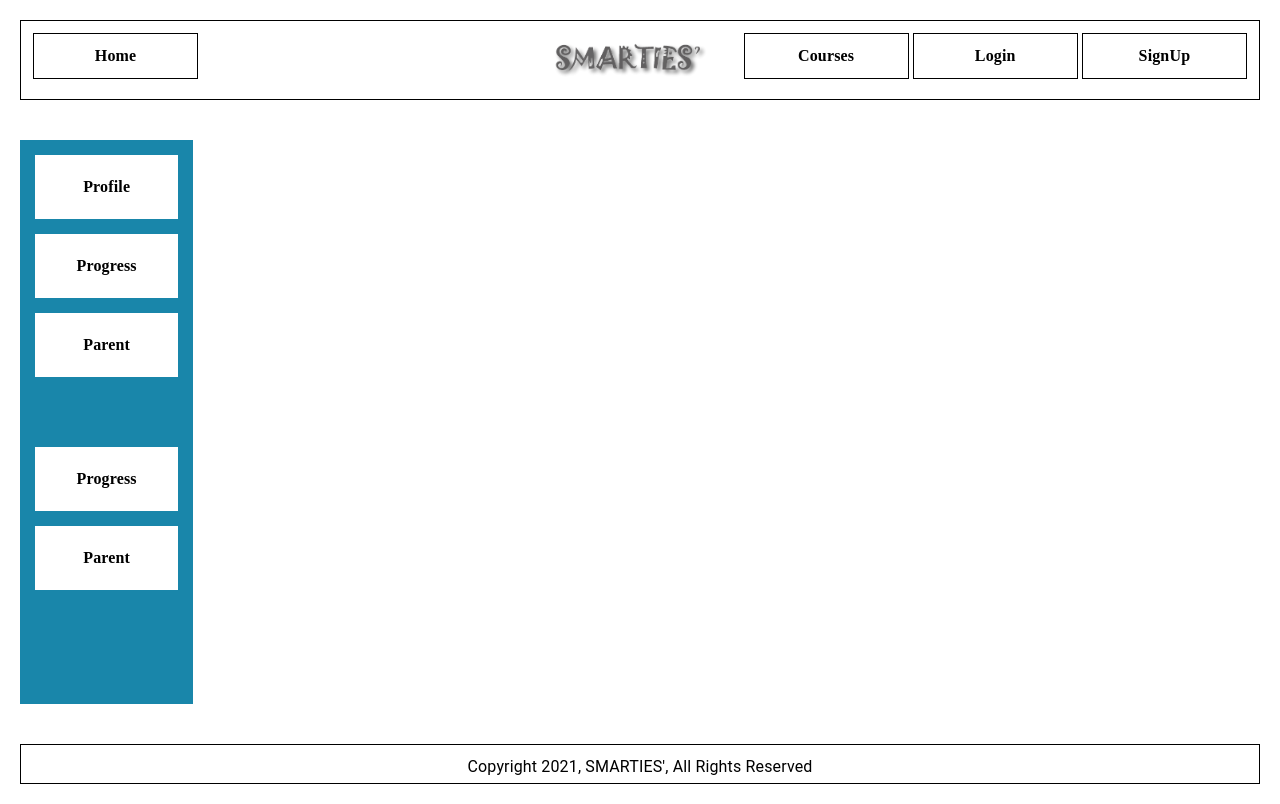
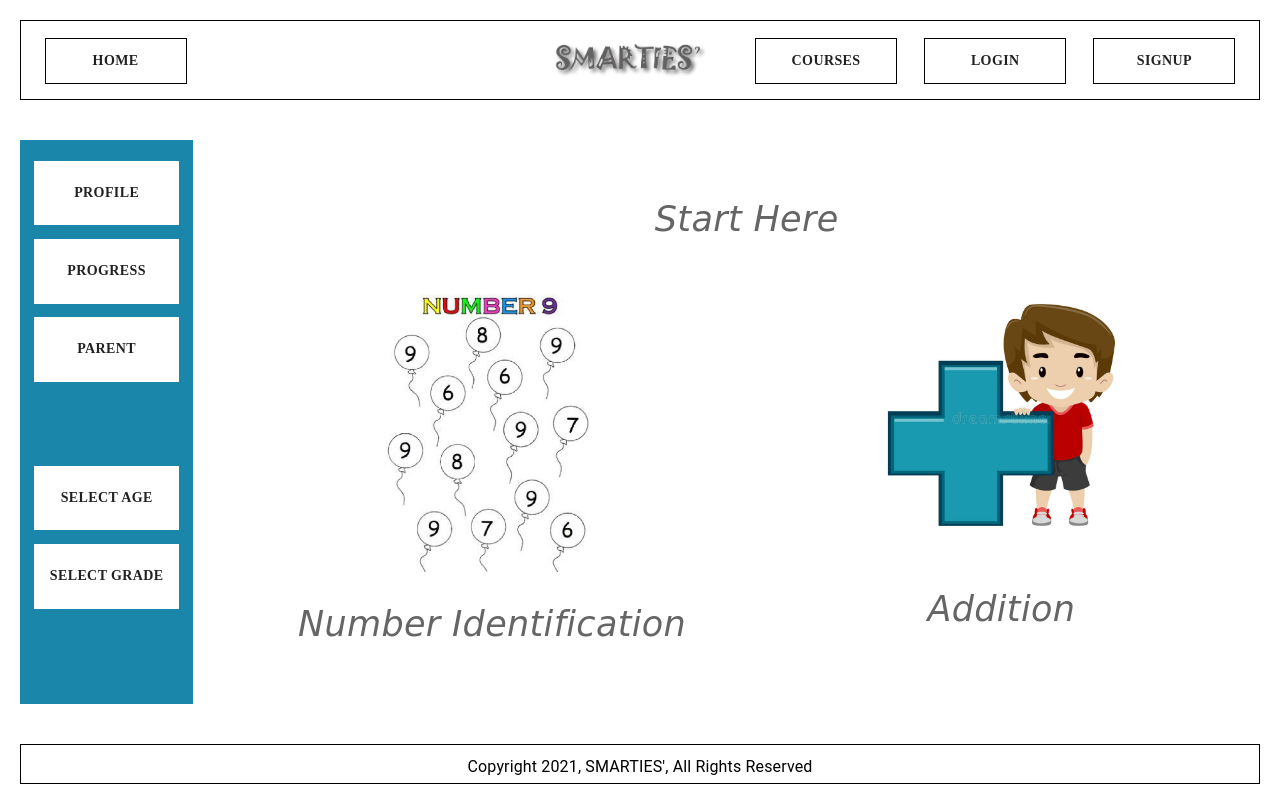
Before and after one commit to Dilaxn/smarties, a React (Create React App) app: page /playWithMath in a window 1280 px wide. Built offline with nearby package versions, Linux system fonts and the light colour scheme.

Commit message:
recent commit with linked pages

```diff
--- a/src/App.js
+++ b/src/App.js
@@ -19,7 +19,7 @@
 import ReportMath from "./pages/ReportMath"
 import ReportSpeak from "./pages/ReportSpeak";
 import Talk from "./pages/Talk";
-
+import PlayWithMath from './pages/PlayWithMath'
 
 function App() {
   return (
@@ -43,6 +43,8 @@
                     <Route exact path='/reportSpeak' component={ReportSpeak}/>
                     <Route exact path='/talk' component={Talk}/>
                     <Route exact path='/grade' component={Grade}/>
+                    <Route exact path='/playWithMath' component={PlayWithMath}/>
+
 
 
 
--- /dev/null
+++ b/src/fonts/index.css
@@ -0,0 +1 @@
+@font-face {font-family: "Jokerman"; src: url("//db.onlinewebfonts.com/t/eec0608ff80827a878d7da11b3b71857.eot"); src: url("//db.onlinewebfonts.com/t/eec0608ff80827a878d7da11b3b71857.eot?#iefix") format("embedded-opentype"), url("//db.onlinewebfonts.com/t/eec0608ff80827a878d7da11b3b71857.woff2") format("woff2"), url("//db.onlinewebfonts.com/t/eec0608ff80827a878d7da11b3b71857.woff") format("woff"), url("//db.onlinewebfonts.com/t/eec0608ff80827a878d7da11b3b71857.ttf") format("truetype"), url("//db.onlinewebfonts.com/t/eec0608ff80827a878d7da11b3b71857.svg#Jokerman") format("svg"); }
--- a/src/layouts/MainLayout.js
+++ b/src/layouts/MainLayout.js
@@ -5,6 +5,8 @@
 // import {AlertSnack} from '../pages/component';
 // import {AuthContext} from '../context/AuthContext';
 import slogo from "../images/slogo.png"
+import {useHistory} from "react-router";
+
 
 const useStyles = makeStyles((theme) => ({
     root: {
@@ -28,6 +30,8 @@
 
 const MainLayout = ({children}) => {
     const classes = useStyles();
+    let history = useHistory()
+
     // const { alertMessage: authMessage, currentUser, logout} = useContext(AuthContext);
 
     // const messageData = () => {
@@ -55,13 +59,27 @@
                     <Grid container item style={{padding: 10, margin: 20, height: 80, border: "1px solid black"}}>
                         <Grid item md={5}>
                             <Grid item md={4} style={{justifyContent: "center"}}>
-                                <Typography align="center" style={{
+                                <Button
+                                    onClick={
+                                        ()=>{
+                                            history.push('/home')
+                                        }
+                                    }
+                                    align="center"
+
+                                        style={{
                                     fontFamily: "papyrus",
                                     fontWeight: "bold",
                                     padding: 10,
-                                    margin: 2,
+                                    marginLeft: '8%',
+                                    marginRight: '8%',
+                                    marginTop: '4%',
+                                    marginBottom: '4%',
+                                    width: '84%',
+                                    backgroundColor: "white",
+                                    borderRadius:0,
                                     border: "1px solid black"
-                                }}>Home</Typography>
+                                }}>Home</Button>
                             </Grid>
 
                         </Grid>
@@ -70,31 +88,71 @@
                         </Grid>
                         <Grid container item md={5}>
                             <Grid item md={4} style={{justifyContent: "center"}}>
-                                <Typography align="center" style={{
+                                <Button
+                                    onClick={
+                                        ()=>{
+                                            history.push('/courses')
+                                        }
+                                    }
+                                    align="center"
+
+                                        style={{
                                     fontFamily: "papyrus",
                                     fontWeight: "bold",
                                     padding: 10,
-                                    margin: 2,
+                                    marginLeft: '8%',
+                                    marginRight: '8%',
+                                    marginTop: '4%',
+                                    marginBottom: '4%',
+                                    width: '84%',
+                                    backgroundColor: "white",
+                                    borderRadius:0,
                                     border: "1px solid black"
-                                }}>Courses</Typography>
+                                }}>Courses</Button>
                             </Grid>
                             <Grid item md={4} style={{justifyContent: "center"}}>
-                                <Typography align="center" style={{
+                                <Button
+                                    onClick={
+                                        ()=>{
+                                            history.push('/login')
+                                        }
+                                    }
+                                    align="center"
+                                        style={{
                                     fontFamily: "papyrus",
                                     fontWeight: "bold",
                                     padding: 10,
-                                    margin: 2,
+                                    marginLeft: '8%',
+                                    marginRight: '8%',
+                                    marginTop: '4%',
+                                    marginBottom: '4%',
+                                    width: '84%',
+                                    backgroundColor: "white",
+                                    borderRadius:0,
                                     border: "1px solid black"
-                                }}>Login</Typography>
+                                }}>Login</Button>
                             </Grid>
                             <Grid item md={4} style={{justifyContent: "center"}}>
-                                <Typography align="center" style={{
+                                <Button
+                                    onClick={
+                                        ()=>{
+                                            history.push('/signup')
+                                        }
+                                    }
+                                    align="center"
+                                        style={{
                                     fontFamily: "papyrus",
                                     fontWeight: "bold",
                                     padding: 10,
-                                    margin: 2,
+                                    marginLeft: '8%',
+                                    marginRight: '8%',
+                                    marginTop: '4%',
+                                    marginBottom: '4%',
+                                    width: '84%',
+                                    backgroundColor: "white",
+                                    borderRadius:0,
                                     border: "1px solid black"
-                                }}>SignUp</Typography>
+                                }}>SignUp</Button>
                             </Grid>
                         </Grid>
                     </Grid>
@@ -104,46 +162,110 @@
 
                     <Grid container item md={2} style={{justifyContent: "center"}}>
                         <Grid container item style={{justifyContent: "center", backgroundColor: "#1986aa", margin: 20}}>
-                            <Grid align="center" item style={{paddingTop: 0, width: "100%", marginBottom: 0}}>
-                                <Typography align="center" style={{
+                            <Grid align="center" item style={{justifyContent: "center",paddingTop: 0, width: "100%", marginBottom: 0}}>
+
+                                <Button
+                                    onClick={
+                                        ()=>{
+                                            history.push('/profile')
+                                        }
+                                    }
+                                    align="center"
+                                        style={{
                                     fontFamily: "papyrus",
                                     fontWeight: "bold",
                                     padding: 20,
-                                    margin: 15,
-                                    backgroundColor: "white"
-                                }}>Profile</Typography>
-                                <Typography align="center" style={{
+                                    marginLeft: '8%',
+                                    marginRight: '8%',
+                                    marginTop: '12%',
+                                    marginBottom: '4%',
+                                    width: '84%',
+                                    backgroundColor: "white",
+                                    borderRadius:0
+                                }}>Profile</Button>
+
+                                <Button
+                                    onClick={
+                                        ()=>{
+                                            history.push('/progress')
+                                        }
+                                    }
+                                    align="center"
+                                        style={{
                                     fontFamily: "papyrus",
                                     fontWeight: "bold",
                                     padding: 20,
-                                    margin: 15,
-                                    backgroundColor: "white"
-                                }}>Progress</Typography>
-                                <Typography align="center" style={{
+                                    marginLeft: '8%',
+                                    marginRight: '8%',
+                                    marginTop: '4%',
+                                    marginBottom: '4%',
+                                    width: '84%',
+                                    backgroundColor: "white",
+                                    borderRadius:0
+                                }}>Progress</Button>
+                                <Button
+                                    onClick={
+                                        ()=>{
+                                            history.push('/parent')
+                                        }
+                                    }
+                                    align="center"
+                                        style={{
                                     fontFamily: "papyrus",
                                     fontWeight: "bold",
                                     padding: 20,
-                                    margin: 15,
-                                    backgroundColor: "white"
-                                }}>Parent</Typography>
+                                    marginLeft: '8%',
+                                    marginRight: '8%',
+                                    marginTop: '4%',
+                                    marginBottom: '4%',
+                                    width: '84%',
+                                    backgroundColor: "white",
+                                    borderRadius:0
+                                }}>Parent</Button>
                                 <Grid align="center"
                                       style={{fontFamily: "papyrus", fontWeight: "bold", padding: 20, margin: 15}}>
 
                                 </Grid>
-                                <Typography align="center" style={{
+                                <Button
+                                    onClick={
+                                        ()=>{
+                                            history.push('/selectAge')
+                                        }
+                                    }
+                                    align="center" style={{
                                     fontFamily: "papyrus",
                                     fontWeight: "bold",
                                     padding: 20,
-                                    margin: 15,
-                                    backgroundColor: "white"
-                                }}>Progress</Typography>
-                                <Typography align="center" style={{
+                                    marginLeft: '8%',
+                                    marginRight: '8%',
+                                    marginTop: '4%',
+                                    marginBottom: '4%',
+                                    width: '84%',
+                                    backgroundColor: "white",
+                                    borderRadius:0
+                                }}>Select Age</Button>
+                                <Button
+                                    onClick={
+                                        ()=>{
+                                            history.push('/selectGrade')
+                                        }
+                                    }
+                                    align="center" style={{
                                     fontFamily: "papyrus",
                                     fontWeight: "bold",
-                                    padding: 20,
-                                    margin: 15,
-                                    backgroundColor: "white"
-                                }}>Parent</Typography>
+                                    paddingLeft: 10,
+                                    paddingRight: 10,
+                                    paddingTop: 20,
+                                    paddingBottom: 20,
+
+                                    marginLeft: '8%',
+                                    marginRight: '8%',
+                                    marginTop: '4%',
+                                    marginBottom: '4%',
+                                    width: '84%',
+                                    backgroundColor: "white",
+                                    borderRadius:0
+                                }}>Select Grade</Button>
 
 
                             </Grid>
--- a/src/pages/Home.js
+++ b/src/pages/Home.js
@@ -14,6 +14,7 @@
 import FormControlLabel from "@material-ui/core/FormControlLabel";
 import Checkbox from "@material-ui/core/Checkbox";
 import themeX from "../theme";
+import {useHistory} from "react-router";
 
 const useStyles = makeStyles((theme) => ({
     root: {
@@ -37,6 +38,7 @@
 
 export default function Home() {
     const classes = useStyles();
+    let history = useHistory()
 
     return (
         <container>
@@ -52,10 +54,34 @@
                                 <Typography  align="center" style={{  maxWidth: "60%",margin:15,opacity:0.6 , fontSize:20}} >A smart way to recommend primary student(Grade 1-3) course using  their skills.</Typography>
                             </Grid>
                             <Grid  item style={{paddingTop:35,width:"100%",justifyContent:"center",paddingBottom:0}}>
-                                <Typography  align="center" style={{  maxWidth: "50%",fontFamily:"papyrus",color:"white",fontWeight:"bold",padding:20,margin:15,backgroundColor:"#1986aa"}} >Kinder Art</Typography>
-                                <Typography  align="center" style={{  maxWidth: "50%",fontFamily:"papyrus",color:"white",fontWeight:"bold",padding:20,margin:15,backgroundColor:"#1986aa"}} >Play With Math</Typography>
-                                <Typography  align="center" style={{  maxWidth: "50%",fontFamily:"papyrus",color:"white",fontWeight:"bold",padding:20,margin:15,backgroundColor:"#1986aa"}} >Take With Smarties'</Typography>
+                                <Grid container item md={3}></Grid>
+                                <Grid  container item md={6}>
 
+                                <Button
+                                    onClick={
+                                        ()=>{
+                                            history.push('/kinderArt')
+                                        }
+                                    }
+
+                                    align="center" style={{ borderRadius:0, maxWidth: "100%",fontFamily:"papyrus",color:"white",fontWeight:"bold",width:'100%',paddingTop:20,paddingBottom:20,marginBottom:10,backgroundColor:"#1986aa"}} >Kinder Art</Button>
+                                    <Button
+                                        onClick={
+                                            ()=>{
+                                                history.push('/playWithMath')
+                                            }
+                                        }
+                                        align="center" style={{ borderRadius:0, maxWidth: "100%",fontFamily:"papyrus",color:"white",fontWeight:"bold",width:'100%',paddingTop:20,paddingBottom:20,marginBottom:10,backgroundColor:"#1986aa"}} >Play With Math</Button>
+                                    <Button
+                                        onClick={
+                                            ()=>{
+                                                history.push('/takeWithsmarties')
+                                            }
+                                        }
+                                        align="center" style={{ borderRadius:0, maxWidth: "100%",fontFamily:"papyrus",color:"white",fontWeight:"bold",width:'100%',paddingTop:20,paddingBottom:20,backgroundColor:"#1986aa"}} >Take With Smarties'</Button>
+
+                                </Grid>
+                                <Grid  container item md={3}></Grid>
 
                             </Grid>
                         </Grid>
--- /dev/null
+++ b/src/pages/PlayWithMath.js
@@ -0,0 +1,33 @@
+import React, {useContext, useEffect, useState} from 'react';
+import {AppBar, Toolbar, Typography, Button, Box, Container, Grid} from '@material-ui/core';
+import NumberIdentification from "../images/NumberIdentification.jpeg"
+import Addition from "../images/Addition.jpeg"
+
+export default function PlayWithMath(){
+    return(
+        <Container >
+            <Grid container item style={{width:"100%",justifyContent:"center"}}>
+
+                <Typography   style={{  maxWidth: "100%",margin:15,opacity:0.6 ,fontFamily:"Comic Sans MS",fontStyle:"italic", fontSize:35}} >Start Here</Typography>
+
+                <Grid item container style={{paddingTop:20}} >
+                    <Grid container item style={{justifyContent:"center" }} md={6}>
+                        <Grid   item style={{justifyContent:"center" }}>
+                            <img style={{padding:5,margin:2,maxWidth: "50%" }}  src={NumberIdentification} ></img>
+                        </Grid>
+                        <Typography  align="center" style={{  maxWidth: "100%",margin:15,opacity:0.6 ,fontFamily:"Comic Sans MS",fontStyle:"italic", fontSize:35}} >Number Identification</Typography>
+
+                    </Grid>
+
+                    <Grid container  item style={{justifyContent:"center" }} md={6}>
+                        <Grid  item style={{justifyContent:"center" }}>
+                            <img style={{padding:5,margin:2,maxWidth: "50%" }}  src={Addition} ></img>
+                        </Grid>
+                        <Typography  align="center" style={{  maxWidth: "100%",margin:15,opacity:0.6 ,fontFamily:"Comic Sans MS",fontStyle:"italic", fontSize:35}} >Addition</Typography>
+
+                    </Grid>
+                </Grid>
+            </Grid>
+        </Container>
+    )
+}
--- a/src/pages/SignUp.js
+++ b/src/pages/SignUp.js
@@ -155,10 +155,10 @@
                                     fullWidth
                                     color="white"
                                     variant="contained"
-                                    style={{backgroundColor: themeX.palette.primary.main,}}
+                                    style={{backgroundColor: themeX.palette.primary.main, color:"white"}}
                                     className={classes.submit}
                                 >
-                                    <span fontColor="white"> Sign In</span>
+                                    <span fontColor="white"> Sign Up</span>
                                 </Button>
                                 <Grid container>
                                     <Grid item md={6} justifyContent="left"
```
Also changed, not shown: src/pages/Login.js (+7 -2 lines), src/pages/component/draw.js (+7 -4 lines), src/images/Addition.jpeg (added), src/images/NumberIdentification.jpeg (added).
